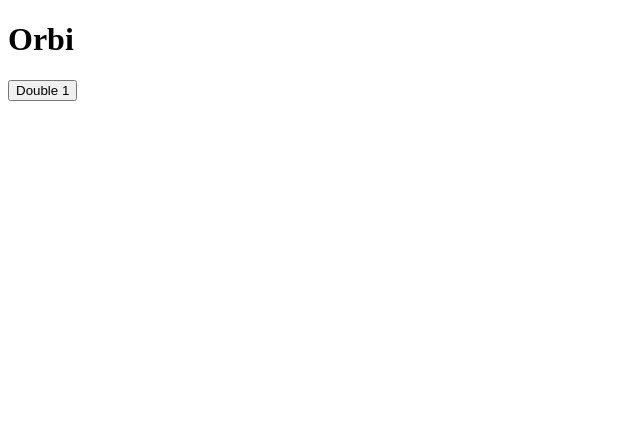
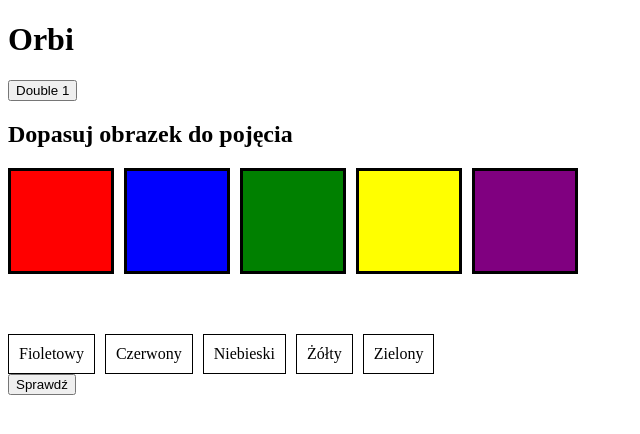
Before and after one commit to Projekt-zespolowy-PW-Orbi/Platforma-edukacyjna-Orbi, a React (Vite) app in the folder frontend/: page / in a window 1280 px wide. Shown: the top 434 px of the page, without its empty margins (0-640 px from the left). Built offline with nearby package versions, Linux system fonts and the light colour scheme.

Commit message:
feat: initial drag-and-drop-quiz

```diff
--- a/frontend/src/App.tsx
+++ b/frontend/src/App.tsx
@@ -1,5 +1,5 @@
 import { useState } from "react";
-
+import DragAndDropQuiz from "features/quiz/dragAndDrop/DragAndDropQuiz";
 interface DoubleResponse {
   result: number;
 }
@@ -36,6 +36,7 @@ export function App() {
       </button>
       {result !== null && <p data-testid="result">Result: {result}</p>}
       {error && <p data-testid="error">Error: {error}</p>}
+      <DragAndDropQuiz />
     </div>
   );
 }
--- /dev/null
+++ b/frontend/src/features/quiz/dragAndDrop/DragAndDropQuiz.tsx
@@ -0,0 +1,79 @@
+import { DndContext } from "@dnd-kit/core";
+import { useState } from "react";
+import DraggableItem from "./DraggableItem";
+import DropZone from "./DropZone";
+
+const colors = [
+  { id: "red", label: "Czerwony", color: "red" },
+  { id: "blue", label: "Niebieski", color: "blue" },
+  { id: "green", label: "Zielony", color: "green" },
+  { id: "yellow", label: "Żółty", color: "yellow" },
+  { id: "purple", label: "Fioletowy", color: "purple" },
+];
+
+const shuffleArray = (array: typeof colors) => {
+  return [...array].sort(() => Math.random() - 0.5);
+};
+
+const shuffled = shuffleArray(colors);
+
+const DragAndDropQuiz = () => {
+  const [matches, setMatches] = useState<Record<string, string | null>>({});
+
+  const handleDragEnd = (event: any) => {
+    const { active, over } = event;
+
+    if (over) {
+      setMatches((prev) => ({
+        ...prev,
+        [over.id]: active.id,
+      }));
+    }
+  };
+
+  const checkAnswers = () => {
+    const allCorrect = colors.every((item) => matches[item.id] === item.id);
+
+    if (allCorrect) {
+      alert("Wszystkie odpowiedzi poprawne! 🎉");
+    } else {
+      alert("Spróbuj jeszcze raz 🙂");
+    }
+  };
+
+  return (
+    <DndContext onDragEnd={handleDragEnd}>
+      <div>
+        <h2>Dopasuj obrazek do pojęcia</h2>
+
+        {/* GÓRNY RZĄD */}
+        <div style={{ display: "flex", gap: "10px" }}>
+          {colors.map((item) => (
+            <div>
+              <div
+                key={item.id}
+                style={{
+                  width: "100px",
+                  height: "100px",
+                  border: "3px solid black",
+                  backgroundColor: item.color,
+                }}
+              />
+              <DropZone key={item.id} id={item.id} match={matches[item.id]} />
+            </div>
+          ))}
+        </div>
+
+        {/* DOLNY RZĄD */}
+        <div style={{ display: "flex", gap: "10px", marginTop: "20px" }}>
+          {shuffled.map((item) => (
+            <DraggableItem key={item.id} id={item.id} label={item.label} />
+          ))}
+        </div>
+      </div>
+      <button onClick={checkAnswers}>Sprawdź</button>
+    </DndContext>
+  );
+};
+
+export default DragAndDropQuiz;
--- /dev/null
+++ b/frontend/src/features/quiz/dragAndDrop/DraggableItem.tsx
@@ -0,0 +1,24 @@
+import { useDraggable } from "@dnd-kit/core";
+
+const DraggableItem = ({ id, label }: { id: string; label: string }) => {
+  const { attributes, listeners, setNodeRef, transform } = useDraggable({
+    id,
+  });
+
+  const style = {
+    transform: transform
+      ? `translate(${transform.x}px, ${transform.y}px)`
+      : undefined,
+    padding: "10px",
+    border: "1px solid black",
+    cursor: "grab",
+  };
+
+  return (
+    <div ref={setNodeRef} style={style} {...listeners} {...attributes}>
+      {label}
+    </div>
+  );
+};
+
+export default DraggableItem;
--- /dev/null
+++ b/frontend/src/features/quiz/dragAndDrop/DropZone.tsx
@@ -0,0 +1,25 @@
+import { useDroppable } from "@dnd-kit/core";
+
+const DropZone = ({ id, match }: { id: string; match?: string | null }) => {
+  const { setNodeRef, isOver } = useDroppable({
+    id,
+  });
+
+  return (
+    <div
+      ref={setNodeRef}
+      style={{
+        width: "100px",
+        height: "40px",
+        border: isOver ? "3px solid black" : "none",
+        display: "flex",
+        alignItems: "center",
+        justifyContent: "center",
+      }}
+    >
+      {match}
+    </div>
+  );
+};
+
+export default DropZone;
```
Also changed, not shown: frontend/package.json (+8 -7 lines).
